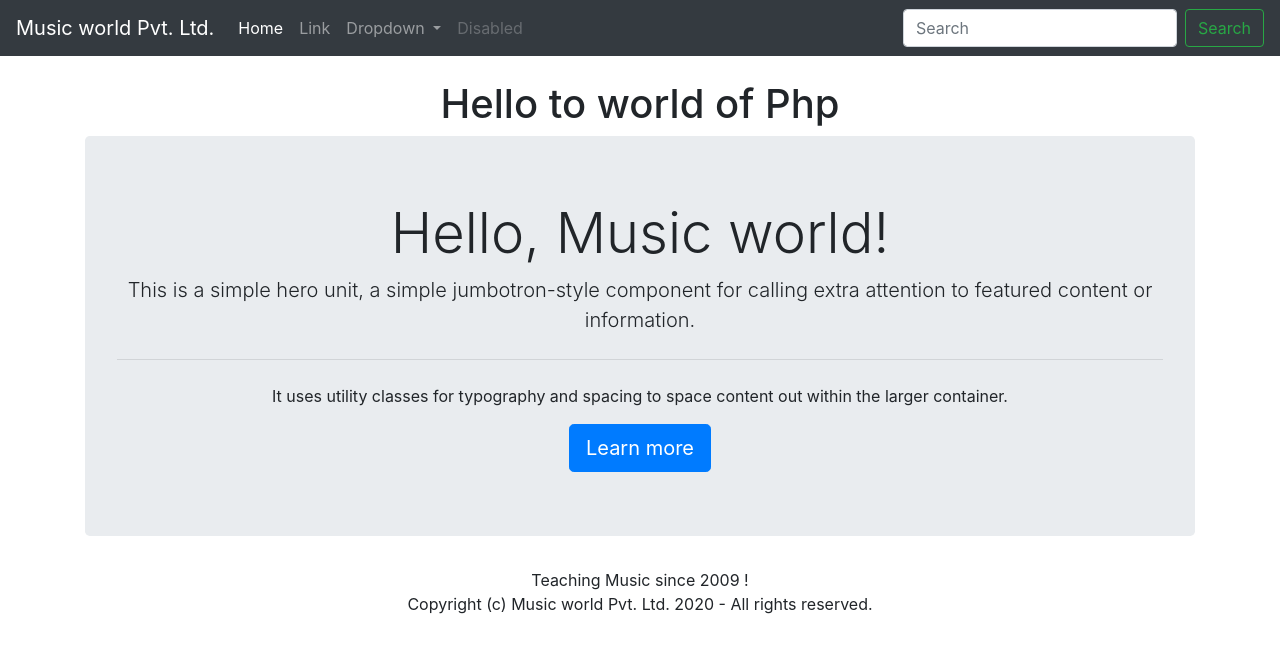
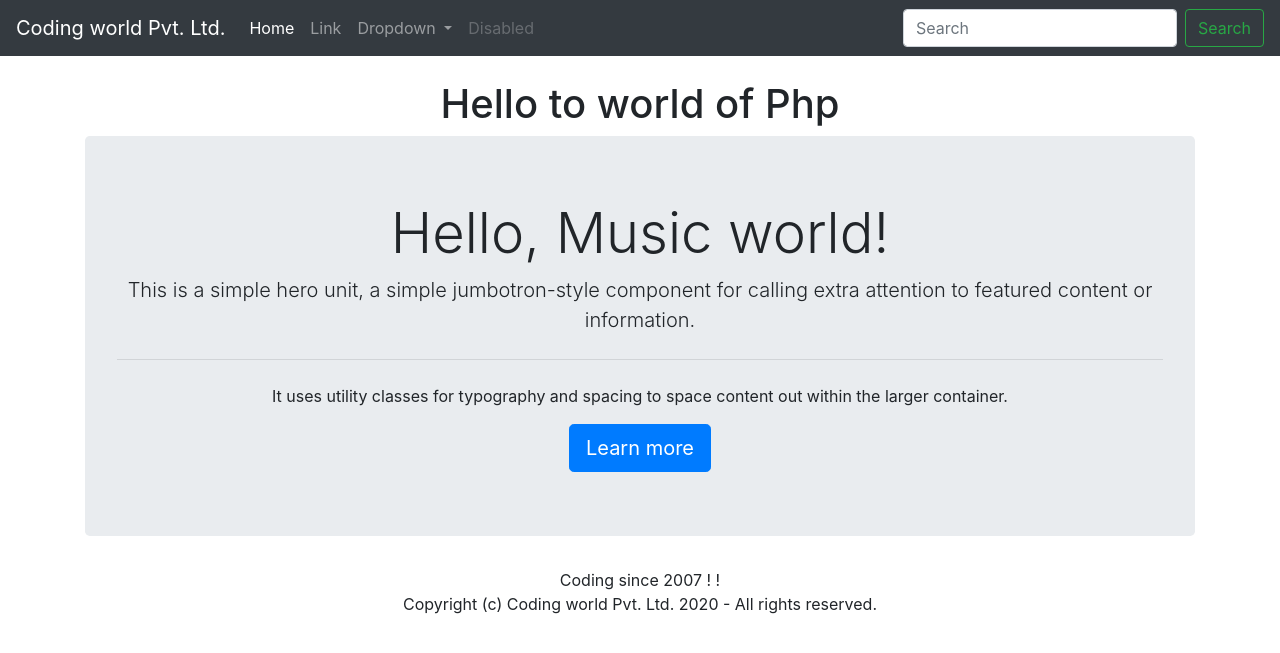
Before and after one commit to rishu0908/phpcourse1, a PHP site: page / in a window 1280 px wide. Shown: the top 653 px of the page. Run offline with PHP 8.4, Linux system fonts and the light colour scheme.

Commit message:
Company Name and tagline changed

```diff
--- a/variable.php
+++ b/variable.php
@@ -1,6 +1,6 @@
 <?php
 
-		$company_name = "Music world Pvt. Ltd. ";
-		$tagline = "Teaching Music since 2009";
+		$company_name = "Coding world Pvt. Ltd. ";
+		$tagline = "Coding since 2007 !";
 
 		?>
```
